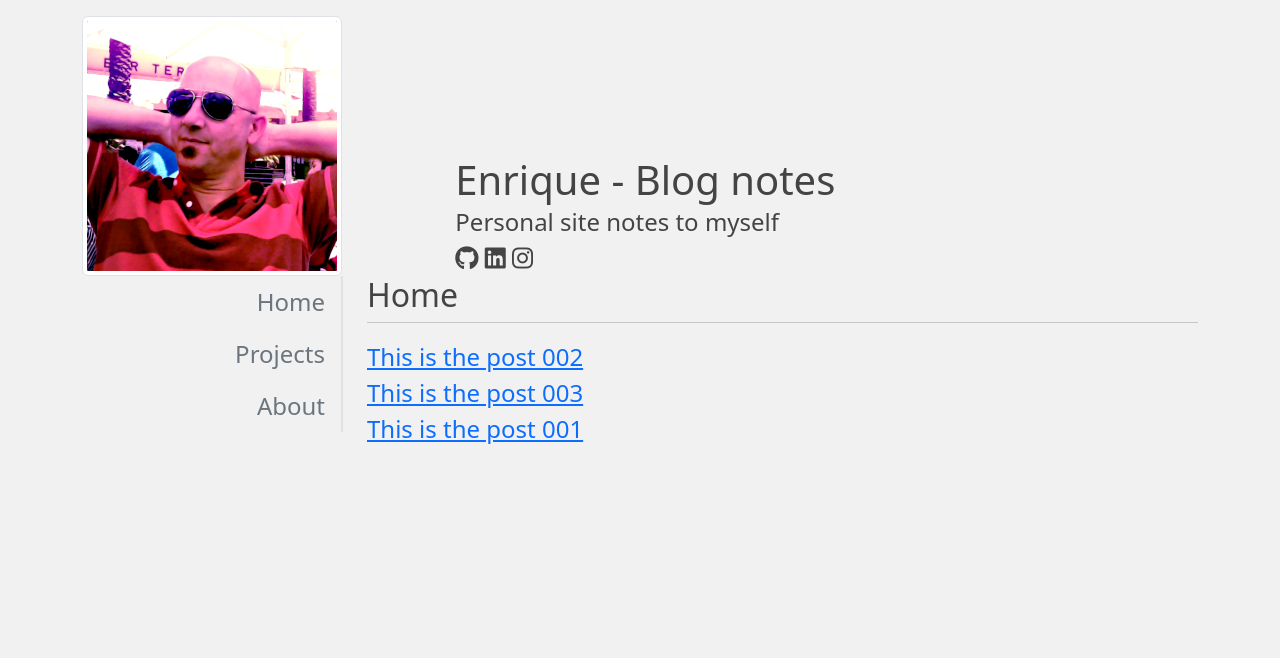
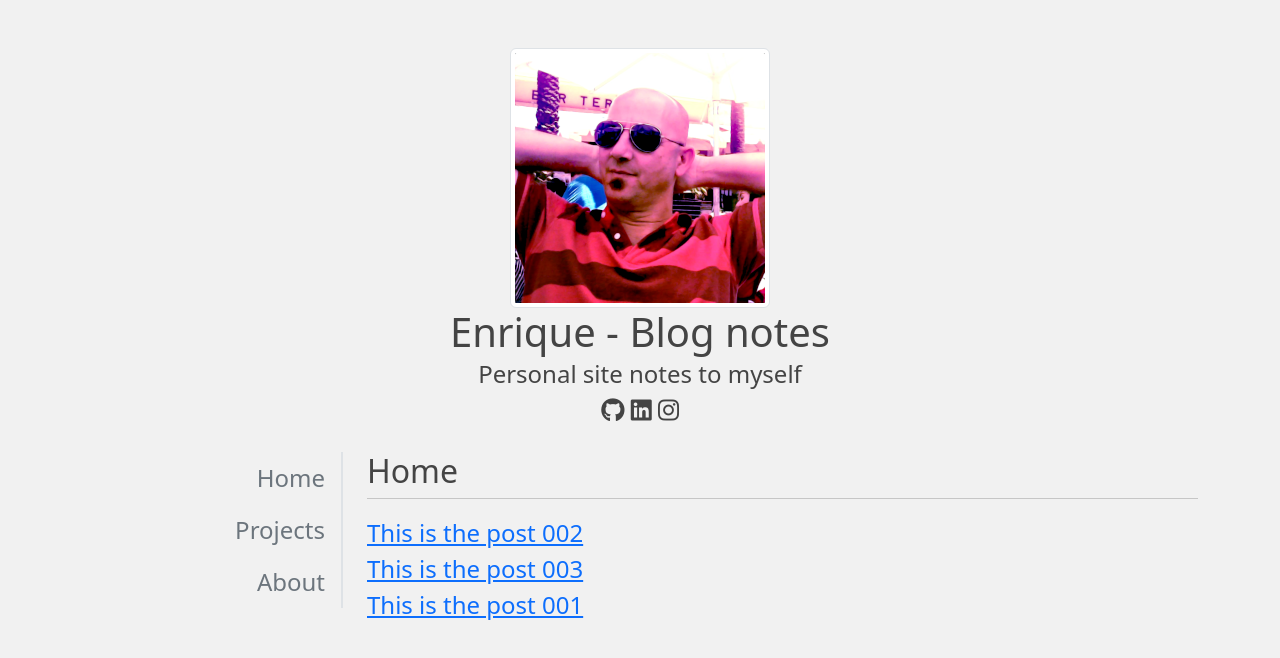
Before and after one commit to nriquedev/nriquedev-site, an Eleventy site: page src/index.md in a window 1280 px wide. Built offline with nearby package versions, Linux system fonts and the light colour scheme; Eleventy itself is replaced by a stand-in of ours; files that its build step writes are made by us from their sources.

Commit message:
Set horizontal alignment header components

```diff
--- a/src/_includes/layouts/base.njk
+++ b/src/_includes/layouts/base.njk
@@ -10,8 +10,12 @@
 
       <div class="
                   pt-3
+                  pt-md-5
+                  mb-2
+                  mb-md-4
                   ">
         {% include 'partials/header.njk' %}
+
       </div>
 
       <div class="row align-items-start">
--- a/src/_includes/partials/header.njk
+++ b/src/_includes/partials/header.njk
@@ -1,8 +1,10 @@
-<div class="row gx-1">
+<div class="row gx-1
+            text-lg-center
+            ">
 
     <div class="
                 col-4
-
+                col-lg-12
 
                 ">
       <img class="img-fluid
@@ -12,8 +14,7 @@
            alt="Header Image">
     </div>
 
-    <div class="
-                col
+    <div class="col
                 align-self-end
                 ">
       <h1 class="
@@ -33,4 +34,5 @@
       </span>
 
     </div>
+
 </div>
```
Also changed, not shown: 4 other files.
